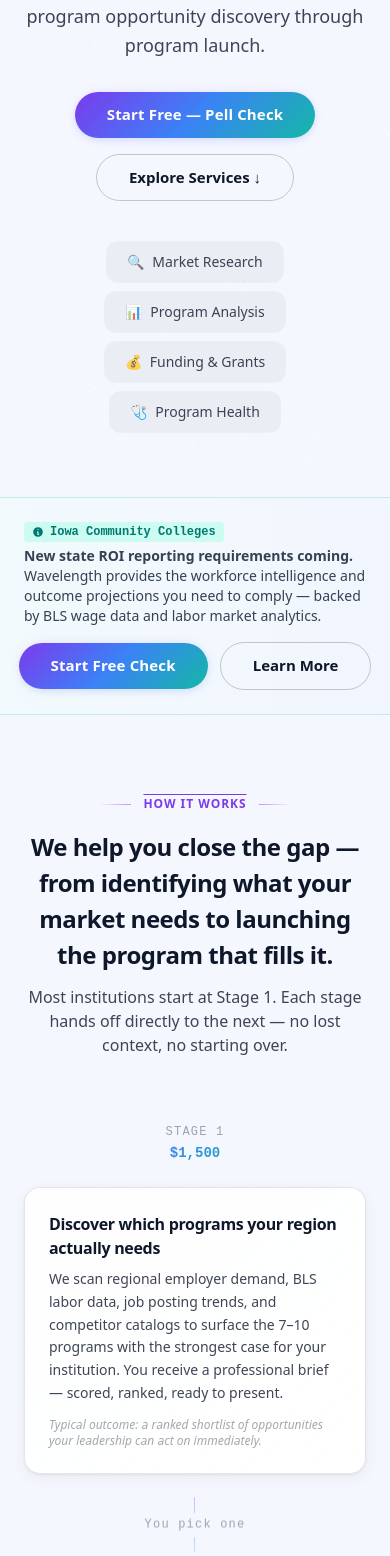
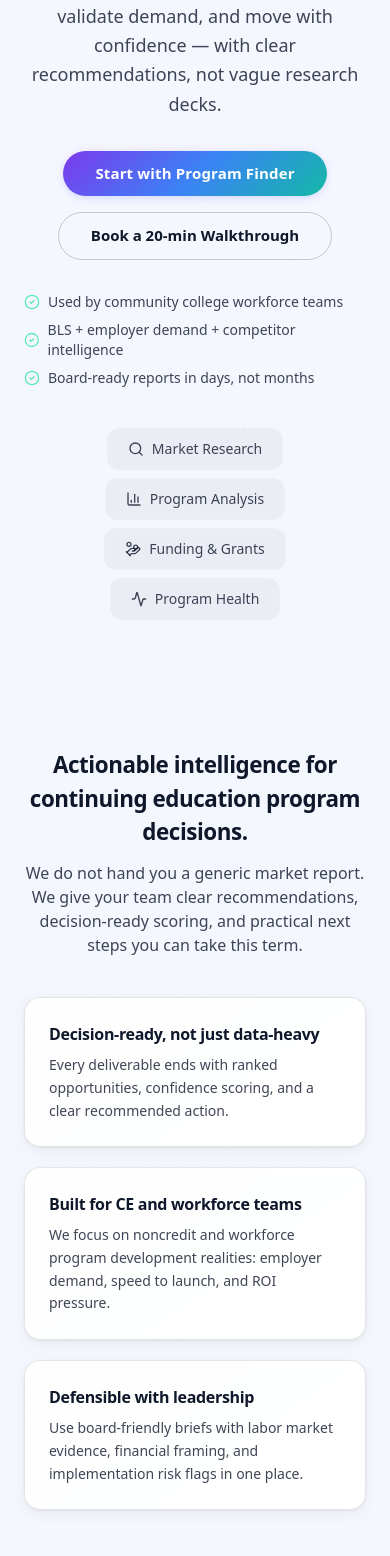
Before and after one commit to wspanic201/workforce-intelligence, a Next.js app: page / in a window 390 px wide. Shown: the part 441-1997 px from the top of the page. Built offline with nearby package versions, Linux system fonts and the light colour scheme.

Commit message:
Refine homepage positioning and replace emoji UI icons

```diff
--- a/app/blog/community-college-program-development/page.tsx
+++ b/app/blog/community-college-program-development/page.tsx
@@ -1,5 +1,6 @@
 import type { Metadata } from "next";
 import Link from "next/link";
+import { CheckCircle2 } from "lucide-react";
 
 export const metadata: Metadata = {
   title: "Data-Driven Program Development for Community Colleges: A Practical Framework",
@@ -498,7 +499,7 @@ export default function ProgramDevelopmentPage() {
                 className="border border-theme-subtle rounded-xl p-5 bg-theme-surface"
               >
                 <p className="text-theme-primary font-semibold mb-2 flex items-start gap-2">
-                  <span className="text-teal-400 mt-0.5 flex-shrink-0">✓</span>
+                  <CheckCircle2 className="h-4 w-4 text-teal-400 mt-0.5 flex-shrink-0" />
                   {item.criterion}
                 </p>
                 <p className="text-theme-tertiary text-sm leading-relaxed pl-6">{item.note}</p>
--- a/app/page.tsx
+++ b/app/page.tsx
@@ -1,7 +1,7 @@
 'use client';
 
 import Link from 'next/link';
-import { ArrowRight } from 'lucide-react';
+import { ArrowRight, Search, BarChart3, HandCoins, Activity, CheckCircle2 } from 'lucide-react';
 import {
   AnimateOnScroll,
   StaggerChildren,
@@ -85,10 +85,16 @@ const ADDONS = [
 // ─── Category chips for hero ──────────────────────────────────────────────────
 
 const CATEGORY_CHIPS = [
-  { label: 'Market Research',   href: '/discover',        icon: '🔍' },
-  { label: 'Program Analysis',  href: '/validate',        icon: '📊' },
-  { label: 'Funding & Grants',  href: '/grants',          icon: '💰' },
-  { label: 'Program Health',    href: '/drift',           icon: '🩺' },
+  { label: 'Market Research', href: '/discover', icon: Search },
+  { label: 'Program Analysis', href: '/validate', icon: BarChart3 },
+  { label: 'Funding & Grants', href: '/grants', icon: HandCoins },
+  { label: 'Program Health', href: '/drift', icon: Activity },
+];
+
+const PROOF_POINTS = [
+  'Used by community college workforce teams',
+  'BLS + employer demand + competitor intelligence',
+  'Board-ready reports in days, not months',
 ];
 
 // ─── Static Hero ──────────────────────────────────────────────────────────────
@@ -117,35 +123,48 @@ function StaticHero() {
 
         {/* Subhead */}
         <p className="mt-6 text-lg md:text-xl text-theme-secondary leading-relaxed max-w-2xl mx-auto">
-          A complete intelligence stack for community college CE divisions — from program opportunity discovery through program launch.
+          Wavelength helps CE and workforce teams choose the right programs, validate demand, and move with confidence — with clear recommendations, not vague research decks.
         </p>
 
         {/* CTAs */}
         <div className="mt-8 flex flex-wrap gap-4 justify-center">
-          <Link href="/pell">
+          <Link href="/discover">
             <button className="btn-cosmic btn-cosmic-primary text-sm">
-              Start Free — Pell Check
+              Start with Program Finder
             </button>
           </Link>
-          <Link href="#services">
+          <Link href="/contact">
             <button className="btn-cosmic btn-cosmic-ghost text-sm">
-              Explore Services ↓
+              Book a 20-min Walkthrough
             </button>
           </Link>
         </div>
 
+        {/* Proof points */}
+        <div className="mt-8 grid gap-2 max-w-2xl mx-auto text-left">
+          {PROOF_POINTS.map((point) => (
+            <div key={point} className="flex items-center gap-2 text-sm text-theme-secondary">
+              <CheckCircle2 className="h-4 w-4 text-emerald-300" />
+              <span>{point}</span>
+            </div>
+          ))}
+        </div>
+
         {/* Category links */}
         <div className="mt-10 flex flex-wrap gap-2 justify-center">
-          {CATEGORY_CHIPS.map((chip) => (
+          {CATEGORY_CHIPS.map((chip) => {
+            const Icon = chip.icon;
+            return (
               <Link
                 key={chip.label}
                 href={chip.href}
                 className="inline-flex items-center gap-2 px-5 py-2.5 rounded-lg bg-white/[0.04] border border-white/[0.08] text-theme-secondary text-sm font-medium hover:bg-white/[0.08] hover:border-white/[0.15] hover:text-theme-primary transition-all duration-200"
               >
-              <span>{chip.icon}</span>
+                <Icon className="h-4 w-4" />
                 {chip.label}
               </Link>
-          ))}
+            );
+          })}
         </div>
 
       </div>
@@ -162,153 +181,34 @@ export default function HomePage() {
       {/* ===== HERO ===== */}
       <StaticHero />
 
-      {/* ===== IOWA ROI ANNOUNCEMENT BANNER ===== */}
-      <section className="relative py-6 border-y border-teal-500/20 bg-gradient-to-r from-teal-50/50 to-blue-50/50">
-        <div className="max-w-[1000px] mx-auto px-6">
-          <div className="flex flex-col md:flex-row items-center justify-between gap-4">
-            <div className="flex-1">
-              <div className="flex items-center gap-2 mb-1">
-                <span className="inline-flex items-center gap-1.5 text-xs font-mono font-semibold text-teal-700 bg-teal-100 px-2 py-0.5 rounded">
-                  <svg className="w-3 h-3" fill="currentColor" viewBox="0 0 20 20">
-                    <path fillRule="evenodd" d="M18 10a8 8 0 11-16 0 8 8 0 0116 0zm-7-4a1 1 0 11-2 0 1 1 0 012 0zM9 9a1 1 0 000 2v3a1 1 0 001 1h1a1 1 0 100-2v-3a1 1 0 00-1-1H9z" clipRule="evenodd" />
-                  </svg>
-                  Iowa Community Colleges
-                </span>
-              </div>
-              <p className="text-sm text-gray-700">
-                <strong className="font-semibold">New state ROI reporting requirements coming.</strong> Wavelength provides the workforce intelligence and outcome projections you need to comply — backed by BLS wage data and labor market analytics.
-              </p>
-            </div>
-            <div className="flex items-center gap-3">
-              <Link href="/pell">
-                <button className="btn-cosmic btn-cosmic-primary text-sm py-2 px-5 whitespace-nowrap">
-                  Start Free Check
-                </button>
-              </Link>
-              <Link href="/contact">
-                <button className="btn-cosmic btn-cosmic-ghost text-sm py-2 px-5 whitespace-nowrap">
-                  Learn More
-                </button>
-              </Link>
-            </div>
-          </div>
-        </div>
-      </section>
-
-      {/* ===== CLIENT JOURNEY ===== */}
-      <section className="relative py-20 md:py-28" id="services">
-        <div className="max-w-[900px] mx-auto px-6">
-
-          <AnimateOnScroll variant="fade-up" className="text-center mb-4">
-            <div className="flex items-center justify-center gap-3">
-              <span className="w-8 h-[1px] bg-gradient-to-r from-transparent to-purple-500/60" />
-              <span className="overline">How It Works</span>
-              <span className="w-8 h-[1px] bg-gradient-to-l from-transparent to-purple-500/60" />
-            </div>
-          </AnimateOnScroll>
-
-          <AnimateOnScroll variant="fade-up" delay={100} className="text-center mb-14">
+      {/* ===== VALUE PROPS ===== */}
+      <section className="relative py-16 md:py-20" id="services">
+        <div className="max-w-[980px] mx-auto px-6">
+          <AnimateOnScroll variant="fade-up" className="text-center mb-10">
             <h2
               className="font-heading font-bold text-theme-primary"
-              style={{ fontSize: 'clamp(1.5rem, 2.5vw + 0.5rem, 2.25rem)' }}
+              style={{ fontSize: 'clamp(1.4rem, 2vw + 0.5rem, 2rem)' }}
             >
-              We help you close the gap — from identifying what your market needs to launching the program that fills it.
+              Actionable intelligence for continuing education program decisions.
             </h2>
-            <p className="text-theme-secondary mt-3 max-w-xl mx-auto">
-              Most institutions start at Stage 1. Each stage hands off directly to the next — no lost context, no starting over.
+            <p className="text-theme-secondary mt-3 max-w-2xl mx-auto">
+              We do not hand you a generic market report. We give your team clear recommendations, decision-ready scoring, and practical next steps you can take this term.
             </p>
           </AnimateOnScroll>
 
-          <StaggerChildren stagger={100} variant="fade-up" className="space-y-6">
-
-            {/* Step 1 */}
-            <div className="grid md:grid-cols-[120px_1fr] gap-6 items-start">
-              <div className="text-center md:text-right pt-1">
-                <span className="font-mono text-xs text-theme-muted tracking-widest uppercase">Stage 1</span>
-                <div className="font-mono font-bold text-gradient-cosmic text-sm mt-0.5">$1,500</div>
+          <StaggerChildren stagger={80} variant="fade-up" className="grid grid-cols-1 md:grid-cols-3 gap-5">
+            <div className="card-cosmic rounded-2xl p-6">
+              <h3 className="font-heading font-semibold text-theme-primary text-base mb-2">Decision-ready, not just data-heavy</h3>
+              <p className="text-theme-secondary text-sm leading-relaxed">Every deliverable ends with ranked opportunities, confidence scoring, and a clear recommended action.</p>
             </div>
             <div className="card-cosmic rounded-2xl p-6">
-                <h3 className="font-heading font-semibold text-theme-primary text-base mb-2">
-                  Discover which programs your region actually needs
-                </h3>
-                <p className="text-theme-secondary text-sm leading-relaxed">
-                  We scan regional employer demand, BLS labor data, job posting trends, and competitor catalogs to surface the 7–10 programs with the strongest case for your institution. You receive a professional brief — scored, ranked, ready to present.
-                </p>
-                <p className="text-theme-muted text-xs mt-3 italic">
-                  Typical outcome: a ranked shortlist of opportunities your leadership can act on immediately.
-                </p>
-              </div>
-            </div>
-
-            {/* Arrow connector */}
-            <div className="flex items-center justify-center md:pl-[144px]">
-              <div className="flex flex-col items-center gap-1 text-theme-muted">
-                <div className="w-px h-4 bg-gradient-to-b from-purple-500/40 to-blue-500/30" />
-                <span className="text-xs font-mono text-theme-muted tracking-widest">You pick one</span>
-                <div className="w-px h-4 bg-gradient-to-b from-blue-500/30 to-teal-500/20" />
-              </div>
-            </div>
-
-            {/* Step 2 */}
-            <div className="grid md:grid-cols-[120px_1fr] gap-6 items-start">
-              <div className="text-center md:text-right pt-1">
-                <span className="font-mono text-xs text-theme-muted tracking-widest uppercase">Stage 2</span>
-                <div className="font-mono font-bold text-gradient-cosmic text-sm mt-0.5">$3,000</div>
+              <h3 className="font-heading font-semibold text-theme-primary text-base mb-2">Built for CE and workforce teams</h3>
+              <p className="text-theme-secondary text-sm leading-relaxed">We focus on noncredit and workforce program development realities: employer demand, speed to launch, and ROI pressure.</p>
             </div>
             <div className="card-cosmic rounded-2xl p-6">
-                <h3 className="font-heading font-semibold text-theme-primary text-base mb-2">
-                  Validate it — before you hire faculty or write a course
-                </h3>
-                <p className="text-theme-secondary text-sm leading-relaxed">
-                  Seven specialist analysts — market, financial, employer, regulatory, competitive, institutional fit, implementation — each run independent analyses on your chosen program. You get a 5-year financial model, a competitive positioning assessment, and a definitive GO&nbsp;/&nbsp;NO-GO recommendation. Not a maybe.
-                </p>
-                <p className="text-theme-muted text-xs mt-3 italic">
-                  Typical outcome: a board-ready validation report and a clear decision to proceed — or redirect resources to a better opportunity.
-                </p>
+              <h3 className="font-heading font-semibold text-theme-primary text-base mb-2">Defensible with leadership</h3>
+              <p className="text-theme-secondary text-sm leading-relaxed">Use board-friendly briefs with labor market evidence, financial framing, and implementation risk flags in one place.</p>
             </div>
-            </div>
-
-            {/* Arrow connector */}
-            <div className="flex items-center justify-center md:pl-[144px]">
-              <div className="flex flex-col items-center gap-1 text-theme-muted">
-                <div className="w-px h-4 bg-gradient-to-b from-blue-500/30 to-teal-500/20" />
-                <span className="text-xs font-mono text-theme-muted tracking-widest">You get a GO</span>
-                <div className="w-px h-4 bg-gradient-to-b from-teal-500/20 to-transparent" />
-              </div>
-            </div>
-
-            {/* Step 3 */}
-            <div className="grid md:grid-cols-[120px_1fr] gap-6 items-start opacity-65">
-              <div className="text-center md:text-right pt-1">
-                <span className="font-mono text-xs text-theme-muted tracking-widest uppercase">Stage 3</span>
-                <div className="font-mono text-xs text-theme-muted mt-0.5 tracking-widest">Coming Soon</div>
-              </div>
-              <div className="rounded-2xl p-6 border border-theme-subtle bg-white/[0.015]">
-                <h3 className="font-heading font-semibold text-theme-tertiary text-base mb-2">
-                  Build the curriculum from validated data
-                </h3>
-                <p className="text-theme-muted text-sm leading-relaxed">
-                  Competency maps, course architecture, learning outcomes, and assessment frameworks — derived from O*NET task data, employer input gathered during validation, and accreditor requirements. No starting from scratch.
-                </p>
-              </div>
-            </div>
-
-            {/* Step 4+ */}
-            <div className="grid md:grid-cols-[120px_1fr] gap-6 items-start opacity-45">
-              <div className="text-center md:text-right pt-1">
-                <span className="font-mono text-xs text-theme-muted tracking-widest uppercase">Stages 4–8</span>
-                <div className="font-mono text-xs text-theme-muted mt-0.5 tracking-widest">Coming Soon</div>
-              </div>
-              <div className="rounded-2xl p-6 border border-theme-subtle bg-white/[0.01]">
-                <h3 className="font-heading font-semibold text-theme-muted text-base mb-2">
-                  Pathway design, launch, and ongoing quality control
-                </h3>
-                <p className="text-theme-muted text-sm leading-relaxed">
-                  Stackable credential architecture, articulation agreements, content production, marketing strategy, enrollment operations, and outcomes tracking — closing the loop back to your next discovery cycle.
-                </p>
-              </div>
-            </div>
-
           </StaggerChildren>
         </div>
       </section>
@@ -330,10 +230,10 @@ export default function HomePage() {
               className="font-heading font-bold text-theme-primary"
               style={{ fontSize: 'clamp(1.5rem, 2.5vw + 0.5rem, 2.25rem)' }}
             >
-              Sequential stages — each builds on the last.
+              Pick your next move
             </h2>
             <p className="text-theme-secondary mt-3 max-w-xl mx-auto">
-              Start at Stage 1 or jump in at any stage. Stages 1 and 2 are live and ready to order today.
+              Start with opportunity discovery, then pressure-test the winner before you commit budget, staffing, and launch time.
             </p>
           </AnimateOnScroll>
 
@@ -439,10 +339,10 @@ export default function HomePage() {
               className="font-heading font-bold text-theme-primary"
               style={{ fontSize: 'clamp(1.5rem, 2.5vw + 0.5rem, 2.25rem)' }}
             >
-              Standalone reports — order anytime.
+              Precision add-ons for real program decisions.
             </h2>
             <p className="text-theme-secondary mt-3 max-w-xl mx-auto">
-              Independent of the lifecycle — bolt these onto any stage, or use them on their own. No subscription required.
+              Use these standalone or alongside your core engagement when you need sharper answers fast. No subscription required.
             </p>
           </AnimateOnScroll>
 
@@ -472,6 +372,85 @@ export default function HomePage() {
         </div>
       </section>
 
+      {/* ===== MINI SAMPLE SNAPSHOT ===== */}
+      <section className="relative py-20 md:py-24" id="sample-snapshot">
+        <div className="max-w-[980px] mx-auto px-6">
+          <AnimateOnScroll variant="fade-up" className="text-center mb-10">
+            <div className="flex items-center justify-center gap-3 mb-4">
+              <span className="w-8 h-[1px] bg-gradient-to-r from-transparent to-purple-500/60" />
+              <span className="overline">Sample Snapshot</span>
+              <span className="w-8 h-[1px] bg-gradient-to-l from-transparent to-purple-500/60" />
+            </div>
+            <h2
+              className="font-heading font-bold text-theme-primary"
+              style={{ fontSize: 'clamp(1.4rem, 2vw + 0.5rem, 2rem)' }}
+            >
+              What a decision-ready output looks like
+            </h2>
+            <p className="text-theme-secondary mt-3 max-w-2xl mx-auto">
+              Example: Pharmacy Technician program opportunity for a Midwest community college region.
+            </p>
+          </AnimateOnScroll>
+
+          <AnimateOnScroll variant="fade-up" delay={80}>
+            <div className="card-cosmic rounded-2xl p-7 md:p-8">
+              <div className="grid grid-cols-1 md:grid-cols-3 gap-4 mb-6">
+                <div className="rounded-xl border border-theme-base bg-white/[0.02] p-4">
+                  <p className="text-theme-muted text-xs uppercase tracking-widest mb-2">Recommendation</p>
+                  <p className="text-theme-primary font-semibold">GO — High Confidence</p>
+                </div>
+                <div className="rounded-xl border border-theme-base bg-white/[0.02] p-4">
+                  <p className="text-theme-muted text-xs uppercase tracking-widest mb-2">Regional Demand Signal</p>
+                  <p className="text-theme-primary font-semibold">Strong + growing</p>
+                </div>
+                <div className="rounded-xl border border-theme-base bg-white/[0.02] p-4">
+                  <p className="text-theme-muted text-xs uppercase tracking-widest mb-2">Launch Risk</p>
+                  <p className="text-theme-primary font-semibold">Moderate (manageable)</p>
+                </div>
+              </div>
+
+              <div className="rounded-xl border border-theme-base bg-white/[0.02] p-4 mb-6">
+                <div className="flex items-center justify-between mb-2">
+                  <p className="text-theme-muted text-xs uppercase tracking-widest">Confidence Score</p>
+                  <p className="text-theme-primary text-sm font-semibold">8.4 / 10</p>
+                </div>
+                <div className="w-full h-2 rounded-full bg-white/[0.08] overflow-hidden">
+                  <div className="h-full w-[84%] bg-gradient-to-r from-emerald-400 via-teal-400 to-cyan-400" />
+                </div>
+              </div>
+
+              <div className="rounded-xl border border-theme-base bg-white/[0.02] p-4 mb-6">
+                <p className="text-theme-muted text-xs uppercase tracking-widest mb-3">Source signals used</p>
+                <div className="flex flex-wrap gap-2">
+                  <span className="px-3 py-1 rounded-full text-xs bg-white/[0.06] border border-theme-subtle text-theme-secondary">BLS wage + projection data</span>
+                  <span className="px-3 py-1 rounded-full text-xs bg-white/[0.06] border border-theme-subtle text-theme-secondary">Live employer posting trends</span>
+                  <span className="px-3 py-1 rounded-full text-xs bg-white/[0.06] border border-theme-subtle text-theme-secondary">Regional competitor program scan</span>
+                </div>
+              </div>
+
+              <div className="grid grid-cols-1 md:grid-cols-2 gap-6">
+                <div>
+                  <h3 className="font-heading font-semibold text-theme-primary mb-2">Key findings</h3>
+                  <ul className="space-y-2 text-sm text-theme-secondary">
+                    <li>• Employer demand is consistently above local completion volume.</li>
+                    <li>• Competitive density is moderate, with room for differentiated delivery.</li>
+                    <li>• Wage outcomes support student ROI and state performance narratives.</li>
+                  </ul>
+                </div>
+                <div>
+                  <h3 className="font-heading font-semibold text-theme-primary mb-2">Immediate next steps</h3>
+                  <ul className="space-y-2 text-sm text-theme-secondary">
+                    <li>• Validate employer advisory partners for clinical pipeline support.</li>
+                    <li>• Finalize cohort model and delivery format assumptions.</li>
+                    <li>• Move to full feasibility analysis before launch commitment.</li>
+                  </ul>
+                </div>
+              </div>
+            </div>
+          </AnimateOnScroll>
+        </div>
+      </section>
+
       {/* ===== FINAL CTA ===== */}
       <section className="relative py-20 md:py-28">
         <Aurora />
@@ -487,21 +466,21 @@ export default function HomePage() {
               className="font-heading font-bold text-theme-primary mb-4"
               style={{ fontSize: 'clamp(1.5rem, 2.5vw + 0.5rem, 2.25rem)' }}
             >
-              Start with the free Pell check.
+              Ready to pick the right next program?
             </h2>
             <p className="text-theme-secondary mb-10 max-w-lg mx-auto">
-              No commitment. In five minutes you&apos;ll know whether your programs qualify for Workforce Pell funding — and what to do next.
+              Start with Program Finder for a data-backed shortlist, or run the free Pell check if funding eligibility is your immediate priority.
             </p>
             <div className="flex flex-col sm:flex-row gap-4 justify-center">
-              <Link href="/pell">
+              <Link href="/discover">
                 <button className="btn-cosmic btn-cosmic-primary">
-                  Run the Free Pell Check
+                  Start Program Finder
                   <ArrowRight className="ml-2 h-4 w-4" />
                 </button>
               </Link>
-              <Link href="/contact">
+              <Link href="/pell">
                 <button className="btn-cosmic btn-cosmic-ghost">
-                  Talk to Us First
+                  Run Free Pell Check
                 </button>
               </Link>
             </div>
--- a/app/pell/page.tsx
+++ b/app/pell/page.tsx
@@ -456,8 +456,8 @@ export default function PellPage() {
               {/* Verdict */}
               <div className="flex items-center gap-2 mb-8">
                 <span className="inline-block w-2.5 h-2.5 rounded-full bg-emerald-500" />
-                <span className="font-heading font-bold text-emerald-500 text-lg">
-                  ✓ Pell Eligible
+                <span className="font-heading font-bold text-emerald-500 text-lg inline-flex items-center gap-1.5">
+                  <CheckCircle className="h-5 w-5" /> Pell Eligible
                 </span>
               </div>
 
```
Also changed, not shown: app/blog/BlogClient.tsx (+4 -4 lines), app/blog/workforce-pell-grant-eligibility/page.tsx (+4 -3 lines), app/drift/page.tsx (+19 -16 lines), app/iowa-roi-reporting/page.tsx (+5 -4 lines), app/pricing/PricingClient.tsx (+16 -13 lines), app/report/[token]/components/ProgramCard.tsx (+8 -5 lines). Lines whose indentation alone changed are shown as unchanged.
